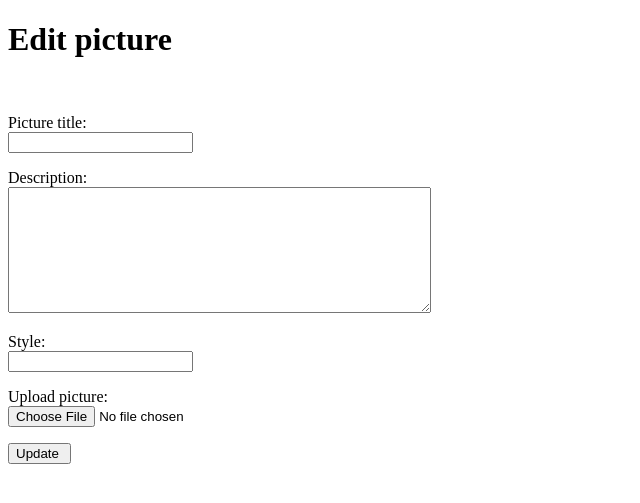
After one commit to obolonua/Fribbble, a Flask app: template templates/edit.html in a window 1280 px wide. The commit adds this page. Shown: the top 503 px of the page, without its empty margins (0-640 px from the left). Run offline with Flask 3, Linux system fonts and the light colour scheme; the template is opened without the code that fills it, so the values that code supplies are empty.

Commit message:
edit the picture

```diff
--- a/app.py
+++ b/app.py
@@ -51,6 +51,36 @@ def create_picture():
     db.add_picture(name, description, style, user_id, file_path)
 
     return redirect("/")
+
+@app.route("/edit/<int:picture_id>")
+def edit_picture(picture_id):
+    picture = db.get_picture(picture_id)
+    return render_template("edit.html", picture = picture)
+
+@app.route("/update_picture", methods=["POST"])
+def update_picture():
+    print("first")
+    name = request.form["name"]
+    description = request.form["description"]
+    style = request.form["style"]
+    user_id = session.get("user_id")
+    picture_id = request.form["picture_id"]
+
+    if not user_id:
+        return redirect("/login")
+
+    file = request.files.get("picture")
+    file_path = None
+
+    if file and allowed_file(file.filename):
+        filename = secure_filename(file.filename)
+        file_path = os.path.join(app.config["UPLOAD_FOLDER"], filename)
+        file.save(file_path)
+        file_path = "/" + file_path
+
+    db.update_picture(name, description, style, user_id, file_path, picture_id)
+
+    return redirect("/picture/" + str(picture_id))
 
 @app.route("/picture/<int:picture_id>")
 def show_picture(picture_id):
--- /dev/null
+++ b/templates/edit.html
@@ -0,0 +1,46 @@
+<!DOCTYPE html>
+<html>
+  <head>
+    <title>Edit picture</title>
+  </head>
+
+  <body>
+    <h1>Edit picture</h1>
+
+    <img src="{{ picture.image_path }}" alt="{{ picture.title }}" width="500" />
+
+    <form action="/update_picture" method="post" enctype="multipart/form-data">
+      <p>
+        <label for="name">Picture title:</label><br />
+        <input type="text" id="name" name="name" value="{{picture.title}}"required />
+      </p>
+      <p>
+        <label for="description">Description:</label><br />
+        <textarea
+          id="description"
+          name="description"
+          rows="8"
+          cols="50"
+          required
+        >{{picture.description}}</textarea>
+      </p>
+      <p>
+        <label for="style">Style:</label><br />
+        <input type="text" id="style" name="style" value="{{picture.style}}" required />
+      </p>
+      <p>
+        <label for="picture">Upload picture:</label><br />
+        <input
+          type="file"
+          id="picture"
+          name="picture"
+          accept="image/*"
+          value="{{picture.image_path}}"
+          required
+        />
+      </p>
+      <input type="hidden" name="picture_id" value="{{picture.id}}"/>
+      <input type="submit" value="Update " />
+    </form>
+  </body>
+</html
--- a/templates/picture.html
+++ b/templates/picture.html
@@ -10,7 +10,9 @@
   {% if picture.image_path %}
   <img src="{{ picture.image_path }}" alt="{{ picture.title }}" width="500" />
   {% endif %}
-
+  {% if session.user_id == picture.user_id%}
+  <p><a href="/edit/{{picture.id}}">Muokkaa</a></p>
+  {% endif %}
   <p><a href="/">Back to gallery</a></p>
 </body>
 </html>
```
Also changed, not shown: db.py (+16 -2 lines).
